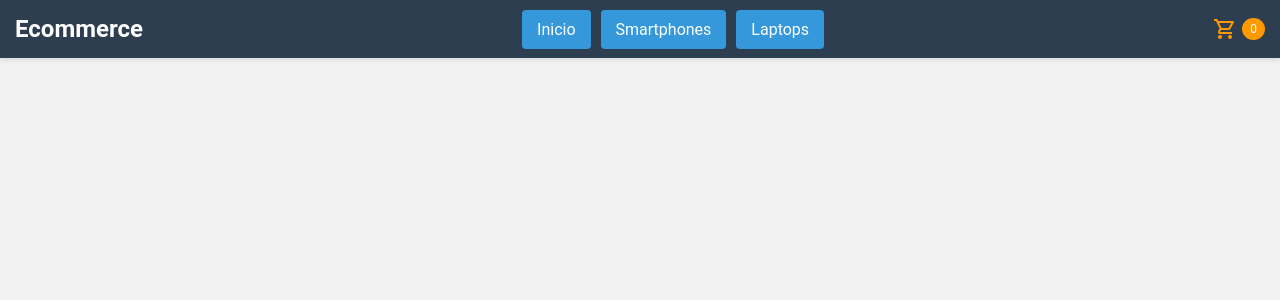
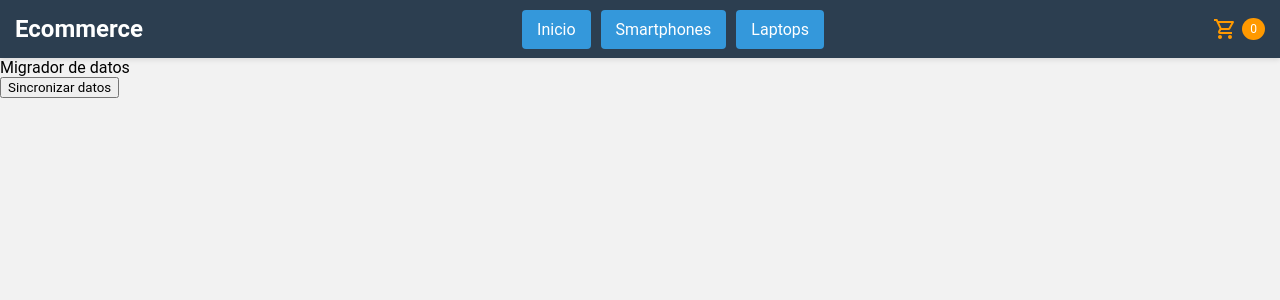
Before and after one commit to js-urquiza/reactEcommerce, a React (Vite) app in the folder ecommerce/: page /migrator in a window 1280 px wide. Shown: the top 300 px of the page. Built offline with nearby package versions, Linux system fonts and the light colour scheme; no server answers.

Commit message:
[LocalToFirestoreMigrator] Añado componente para migrar datos locales

```diff
--- a/ecommerce/src/App.jsx
+++ b/ecommerce/src/App.jsx
@@ -8,6 +8,7 @@ import Cart from './components/pages/Cart/Cart';
 
 // Contexts
 import { CartContextProvider } from './context/CartContext';
+import LocalToFirestoreMigrator from './components/pages/LocalToFirestoreMigrator/LocalToFirestoreMigrator'
 
 function App() {
   const [count, setCount] = useState(0)
@@ -22,6 +23,7 @@ function App() {
             <Route path='/category/:category' element={<ItemListContainer greeting={'Bienvenidos'} />} />
             <Route path='/item/:id' element={<ItemDetailContainer />} />
             <Route path='/cart' element={<Cart />} />
+            <Route path='/migrator' element={<LocalToFirestoreMigrator />} />
           </Routes>
         </BrowserRouter>
       </CartContextProvider>
--- /dev/null
+++ b/ecommerce/src/components/pages/LocalToFirestoreMigrator/LocalToFirestoreMigrator.jsx
@@ -0,0 +1,26 @@
+import React from 'react'
+import './LocalToFirestoreMigrator.css'
+import { addDoc, collection } from 'firebase/firestore'
+import { db } from '../../../services/firebaseConfig'
+import { products } from '../../../database/asyncProductsDB'
+
+const LocalToFirestoreMigrator = () => {
+
+  const productsRef = collection(db, 'products');
+
+  const handleUpload = () => {
+    products.forEach(element => {
+      delete element.id;
+      addDoc(productsRef, element);
+    });
+  }
+
+  return (
+    <>
+      <div>Migrador de datos</div>
+      <button onClick={handleUpload()}>Sincronizar datos</button>
+    </>
+  )
+}
+
+export default LocalToFirestoreMigrator
--- a/ecommerce/src/database/asyncProductsDB.js
+++ b/ecommerce/src/database/asyncProductsDB.js
@@ -4,7 +4,7 @@ que se resuelve siempre después del tiempo establecido en setTimeout
 y resuelve el array de productos
 */
 
-let products = [
+export const products = [
   {
     id: "1",
     name: "iPhone 15",
```
Also changed, not shown: ecommerce/src/components/pages/LocalToFirestoreMigrator/LocalToFirestoreMigrator.css (added).
